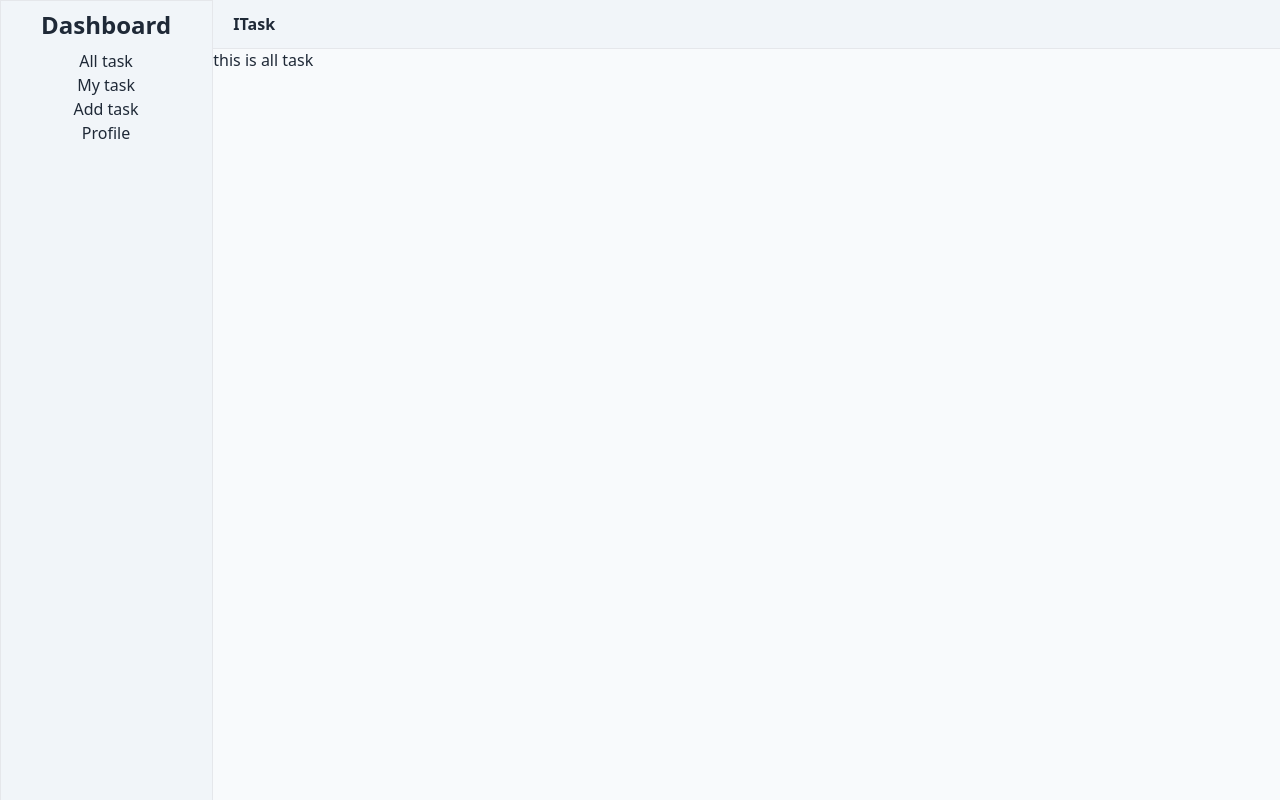
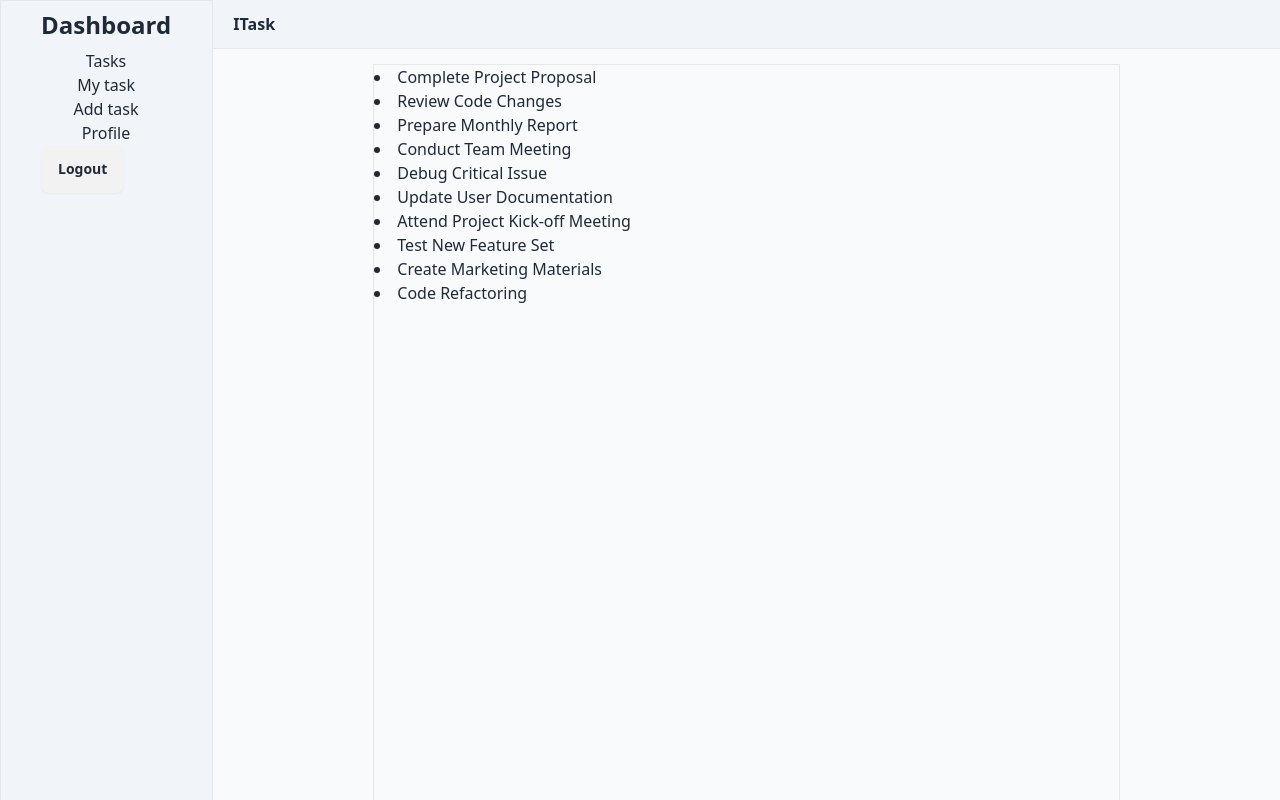
Before and after one commit to atikrahad/task-management, a React (Vite) app: page /dashboard in a window 1280 px wide. Shown: the top 800 px of the page. Built offline with nearby package versions, Linux system fonts and the light colour scheme; no server answers.

Commit message:
adding fake json data and task div

```diff
--- a/package.json
+++ b/package.json
@@ -14,6 +14,7 @@
     "firebase": "^10.7.1",
     "localforage": "^1.10.0",
     "match-sorter": "^6.3.1",
+    "prop-types": "^15.8.1",
     "react": "^18.2.0",
     "react-dom": "^18.2.0",
     "react-icons": "^4.12.0",
--- /dev/null
+++ b/public/task.json
@@ -0,0 +1,72 @@
+[
+    {
+      "id": 1,
+      "title": "Complete Project Proposal",
+      "short_description": "Draft and finalize the project proposal for client review.",
+      "deadline": "2023-01-15T18:00:00Z",
+      "priority": "high"
+    },
+    {
+      "id": 2,
+      "title": "Review Code Changes",
+      "short_description": "Review and provide feedback on recent code changes.",
+      "deadline": "2023-01-20T12:30:00Z",
+      "priority": "moderate"
+    },
+    {
+      "id": 3,
+      "title": "Prepare Monthly Report",
+      "short_description": "Compile and analyze data for the monthly report.",
+      "deadline": "2023-02-01T15:45:00Z",
+      "priority": "low"
+    },
+    {
+      "id": 4,
+      "title": "Conduct Team Meeting",
+      "short_description": "Schedule and conduct a team meeting to discuss project updates.",
+      "deadline": "2023-01-18T10:00:00Z",
+      "priority": "moderate"
+    },
+    {
+      "id": 5,
+      "title": "Debug Critical Issue",
+      "short_description": "Investigate and resolve a critical bug reported by the client.",
+      "deadline": "2023-01-25T16:00:00Z",
+      "priority": "high"
+    },
+    {
+      "id": 6,
+      "title": "Update User Documentation",
+      "short_description": "Revise and update user documentation for the latest software release.",
+      "deadline": "2023-02-05T14:15:00Z",
+      "priority": "low"
+    },
+    {
+      "id": 7,
+      "title": "Attend Project Kick-off Meeting",
+      "short_description": "Participate in the project kick-off meeting with the client.",
+      "deadline": "2023-01-12T09:30:00Z",
+      "priority": "high"
+    },
+    {
+      "id": 8,
+      "title": "Test New Feature Set",
+      "short_description": "Conduct thorough testing of the newly implemented feature set.",
+      "deadline": "2023-01-28T13:00:00Z",
+      "priority": "moderate"
+    },
+    {
+      "id": 9,
+      "title": "Create Marketing Materials",
+      "short_description": "Design and create marketing materials for upcoming product launch.",
+      "deadline": "2023-02-10T11:45:00Z",
+      "priority": "low"
+    },
+    {
+      "id": 10,
+      "title": "Code Refactoring",
+      "short_description": "Perform code refactoring to improve code maintainability and efficiency.",
+      "deadline": "2023-02-15T17:30:00Z",
+      "priority": "moderate"
+    }
+  ]
--- a/src/Authentication/Register.jsx
+++ b/src/Authentication/Register.jsx
@@ -1,4 +1,4 @@
-import { Link } from "react-router-dom";
+import { Link, useNavigate } from "react-router-dom";
 import img from "../assets/Authentication/1.png"
 import useAuth from "../Hooks/useAuth";
 import axiospublic from "../Api/axiospublic";
@@ -6,6 +6,7 @@ import axiospublic from "../Api/axiospublic";
 const Register = () => {
 
     const {signUp} = useAuth()
+    const navigate = useNavigate()
 
     const handleCreateAccount = e =>{
       e.preventDefault()
@@ -13,6 +14,7 @@ const Register = () => {
       const email = form.email.value;
       const password = form.password.value;
       const name = form.name.value;
+      form.reset()
 
       const userinfo = {email, password, name}
 
@@ -22,6 +24,7 @@ const Register = () => {
         axiospublic.post("/user", userinfo)
         .then(res => {
           console.log(res.data);
+            navigate("/dashboard")
         })
       })
       .then(error => {
--- a/src/Dashboard/Layout/Layout.jsx
+++ b/src/Dashboard/Layout/Layout.jsx
@@ -1,15 +1,25 @@
 import { Outlet } from "react-router-dom";
 import Smsidber from "./Smsidber";
 import useNavlist from "../../Hooks/useNavlist";
+import { useContext } from "react";
+import { Authpro } from "../../Router/Authprovider";
 
 const Layout = () => {
   const navlist = useNavlist();
+  const { user, Logout } = useContext(Authpro);
+
+  const handlelogout = () => {
+    Logout();
+  };
   return (
     <div className="grid grid-cols-12">
       <div className="bg-slate-100 relative md:col-span-2 h-full border">
         <div className="fixed px-10">
           <h1 className="text-center text-2xl font-bold py-2">Dashboard</h1>
           <ul className="hidden md:contents">{navlist}</ul>
+          <button className="btn" onClick={handlelogout}>
+            Logout
+          </button>
         </div>
       </div>
       <div className="col-span-12  md:col-span-10 ">
@@ -18,12 +28,14 @@ const Layout = () => {
             <div className="contents md:hidden">
               <Smsidber></Smsidber>
             </div>
-            <h1 className="px-5 font-bold">ITask</h1>
+            <div className="flex justify-between">
+              <h1 className="px-5 font-bold">ITask</h1>
+              <h1 className="px-5 font-bold">{user?.email}</h1>
+            </div>
           </div>
         </div>
-        <div className="min-h-[1000px] pt-12 bg-slate-50">
+        <div className="min-h-screen pt-16 bg-slate-50">
           <Outlet></Outlet>
-
         </div>
       </div>
     </div>
--- a/src/Dashboard/Pages/Alltask.jsx
+++ /dev/null
@@ -1,10 +0,0 @@
-
-const Alltask = () => {
-    return (
-        <div className="">
-            this is all task
-        </div>
-    );
-};
-
-export default Alltask;
--- /dev/null
+++ b/src/Dashboard/Pages/Tasks.jsx
@@ -0,0 +1,25 @@
+import { useEffect, useState } from "react";
+
+const Tasks = () => {
+  const [item, setItem] = useState([]);
+  useEffect(()=>{
+    fetch("task.json")
+    .then(res => res.json())
+    .then(data => setItem(data))
+  },[])
+  console.log(item);
+  return (
+    <div>
+      <div></div>
+      <div>
+        <div className="border w-[70%] mx-auto min-h-screen">
+          {
+            item && item.map(el => <li key={el.id}>{el.title}</li>)
+          }
+        </div>
+      </div>
+    </div>
+  );
+};
+
+export default Tasks;
--- a/src/Hooks/useNavlist.jsx
+++ b/src/Hooks/useNavlist.jsx
@@ -3,7 +3,7 @@ import { NavLink } from "react-router-dom";
 const useNavlist = () => {
     return (
         <div className="flex flex-col text-center">
-            <NavLink to="/dashboard">All task</NavLink>
+            <NavLink to="/dashboard">Tasks</NavLink>
             <NavLink to="/dashboard/mytask">My task</NavLink>
             <NavLink to="/dashboard/addtask">Add task</NavLink>
             <NavLink to="/dashboard/profile">Profile</NavLink>
--- a/src/Router/Authprovider.jsx
+++ b/src/Router/Authprovider.jsx
@@ -1,30 +1,41 @@
 import { createContext, useEffect, useState } from "react";
-import {  GoogleAuthProvider, createUserWithEmailAndPassword, onAuthStateChanged, signInWithEmailAndPassword, signInWithPopup } from "firebase/auth";
+import {  GoogleAuthProvider, createUserWithEmailAndPassword, onAuthStateChanged, signInWithEmailAndPassword, signInWithPopup, signOut } from "firebase/auth";
 import auth from "../Firebase/firebse"
+import PropTypes from "prop-types";
 
-export const Authpro = createContext()
+export const Authpro = createContext(null)
 const Authprovider = ({children}) => {
-    const [user, setUser] = useState()
+    const [user, setUser] = useState(null)
+    const [loading, setLoading] = useState(true)
 
 
     const signUp = (email, password) => {
+        setLoading(true)
         return createUserWithEmailAndPassword(auth, email,password)
     }
 
     const LogIn = (email, password)=>{
+        setLoading(true)
         return signInWithEmailAndPassword(auth, email, password)
     }
 
     const googleProvider = new GoogleAuthProvider()
     const GoogleLogIn = ()=>{
+        setLoading(true)
         return signInWithPopup(auth, googleProvider)
     }
 
+    const Logout = ()=>{
+        setLoading(true)
+        return signOut(auth)
+    }
+
     useEffect(()=>{
-        const unSubscribe = onAuthStateChanged(auth, (presentUser)=>{
-            setUser(presentUser)
+        const unSubscribe = onAuthStateChanged(auth, (user)=>{
+            setLoading(false)
+            setUser(user)
         })
-        return unSubscribe
+        return unSubscribe;
     }, [])
 
 
@@ -33,7 +44,9 @@ const Authprovider = ({children}) => {
         LogIn,
         GoogleLogIn,
         user,
-
+        loading,
+        setLoading,
+        Logout
     }
     return (
         <Authpro.Provider value={authinfo}>
@@ -43,5 +56,7 @@ const Authprovider = ({children}) => {
         </Authpro.Provider>
     );
 };
-
+Authprovider.propTypes = {
+    children: PropTypes.node,
+  };
 export default Authprovider;
--- /dev/null
+++ b/src/Router/Privateroute.jsx
@@ -0,0 +1,21 @@
+import { Navigate } from "react-router-dom";
+import PropTypes from "prop-types";
+import { useContext } from "react";
+import { Authpro } from "./Authprovider";
+
+const Privateroute = ({children}) => {
+    const {user, laoding} = useContext(Authpro)
+
+    if(laoding){
+        return 'fdskjh'
+    }else if(user){
+        return children
+    }
+    return <Navigate to="/login"></Navigate>;
+};
+
+Privateroute.propTypes = {
+    children: PropTypes.node,
+  };
+
+export default Privateroute;
--- a/src/Router/Router.jsx
+++ b/src/Router/Router.jsx
@@ -3,10 +3,10 @@ import Landingpage from "../Landingpage/Landingpage";
 import Login from "../Authentication/Login";
 import Register from "../Authentication/Register";
 import Layout from "../Dashboard/Layout/Layout";
-import Alltask from "../Dashboard/Pages/Alltask";
 import Addtask from "../Dashboard/Pages/Addtask";
 import Profile from "../Dashboard/Pages/Profile";
 import Mytask from "../Dashboard/Pages/Mytask";
+import Tasks from "../Dashboard/Pages/Tasks";
 
 const router =createBrowserRouter([
     {
@@ -27,7 +27,7 @@ const router =createBrowserRouter([
         children: [
             {
                index: true,
-               element: <Alltask></Alltask>
+               element: <Tasks></Tasks>
             },
             {
                path: '/dashboard/addtask',
```
Also changed, not shown: 1 other file (tests, documents, lock files or other folders).
